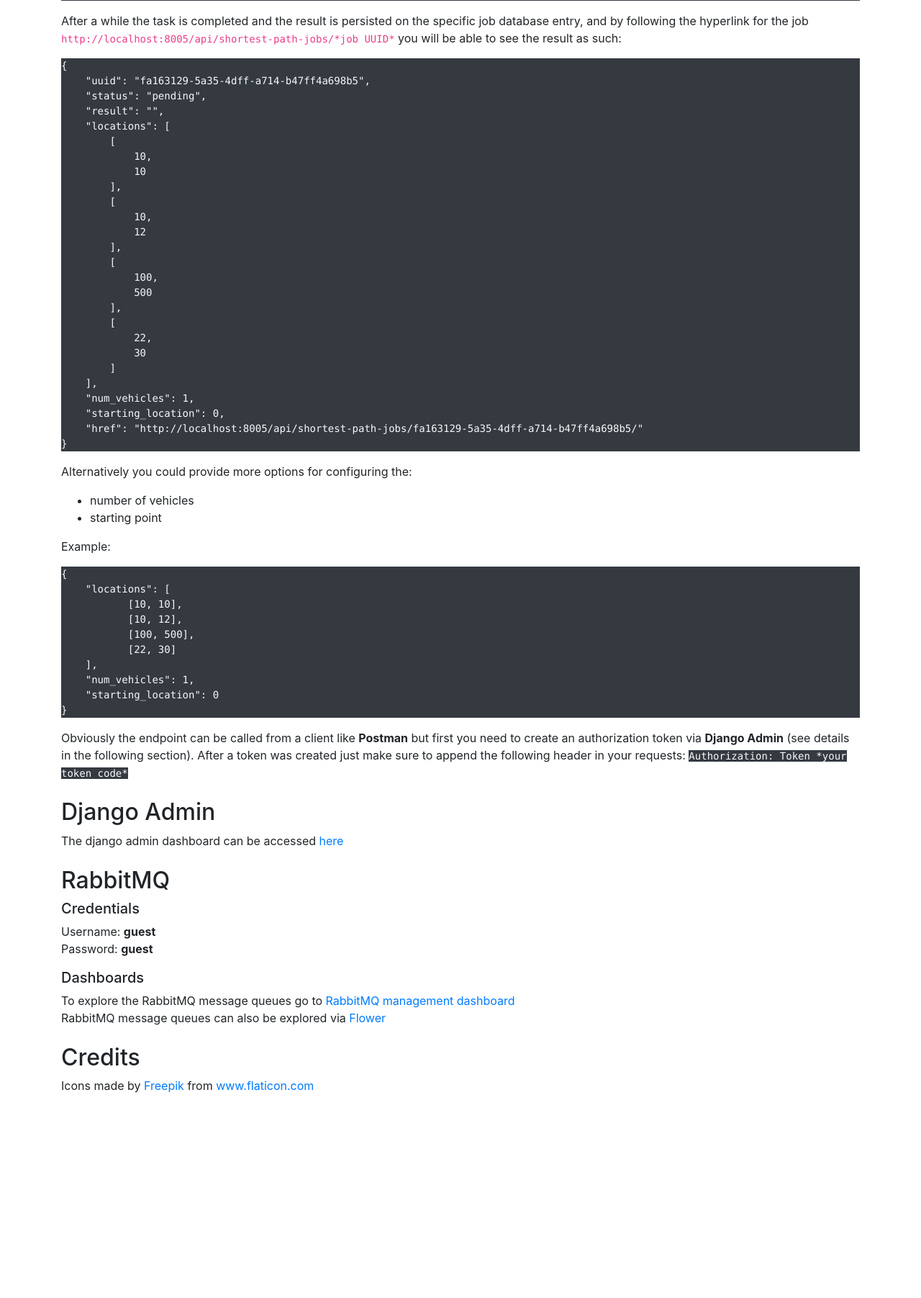
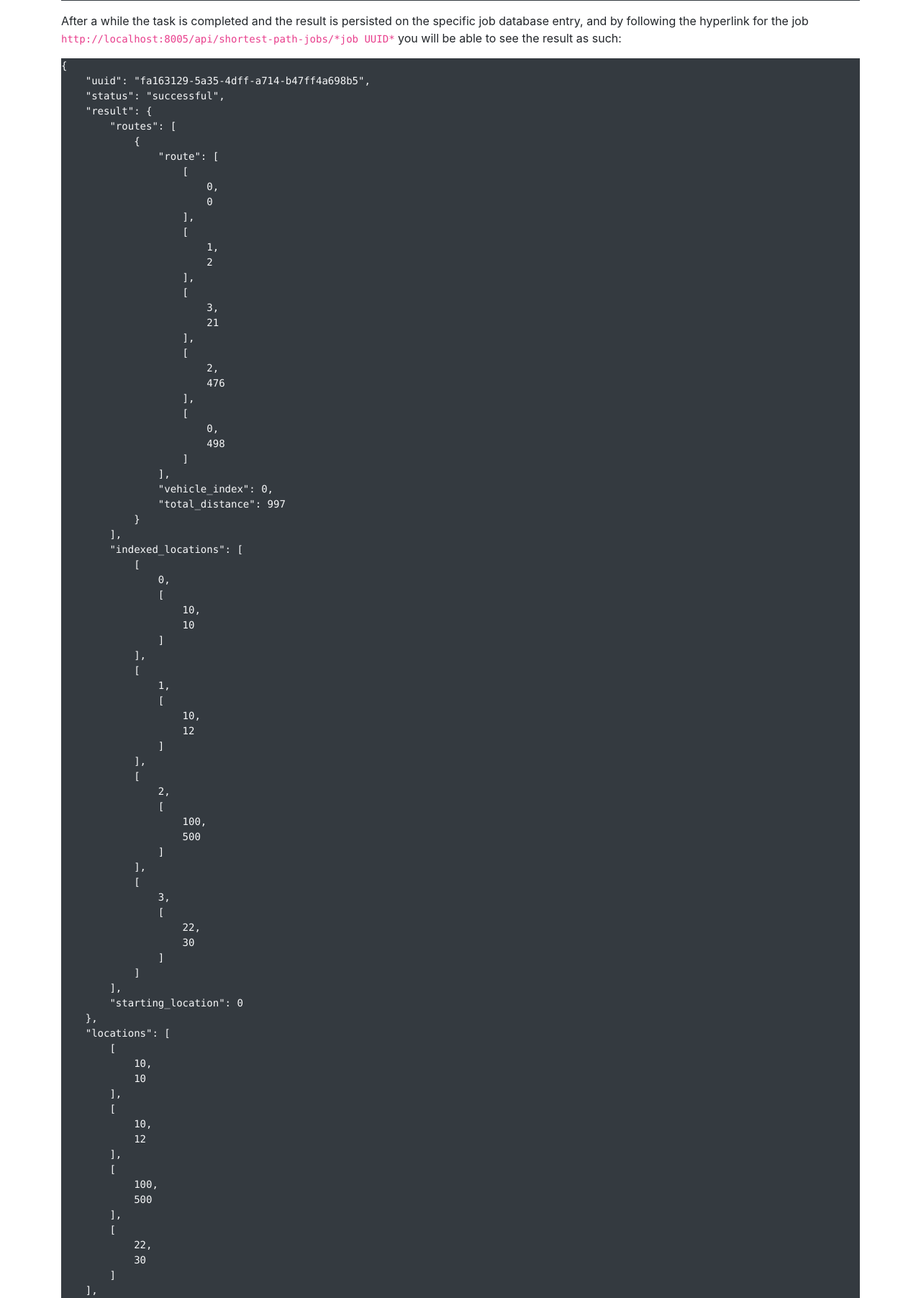
Before and after one commit to AndreiHondrari/travelling_salesman, a Django app: page / in a window 1280 px wide. Shown: the part 1612-3415 px from the top of the page at 72% size. Before the commit the page ends 3130 px from the top, so only its background shows below. Run offline with Django 3.2, Linux system fonts and the light colour scheme; some libraries are stand-ins or nearby versions.

Commit message:
Update readme and intro.

```diff
--- a/docker-compose.yml
+++ b/docker-compose.yml
@@ -46,6 +46,8 @@ services:
     depends_on:
       - bugsbunny
       - db
+
+    command: celery -A optimisation_web.celery.app worker -l INFO
 
     stdin_open: true
     tty: true
--- a/web/intro/templates/intro.html
+++ b/web/intro/templates/intro.html
@@ -94,8 +94,68 @@
 <pre class="text-light bg-dark">
 {
     "uuid": "fa163129-5a35-4dff-a714-b47ff4a698b5",
-    "status": "pending",
-    "result": "",
+    "status": "successful",
+    "result": {
+        "routes": [
+            {
+                "route": [
+                    [
+                        0,
+                        0
+                    ],
+                    [
+                        1,
+                        2
+                    ],
+                    [
+                        3,
+                        21
+                    ],
+                    [
+                        2,
+                        476
+                    ],
+                    [
+                        0,
+                        498
+                    ]
+                ],
+                "vehicle_index": 0,
+                "total_distance": 997
+            }
+        ],
+        "indexed_locations": [
+            [
+                0,
+                [
+                    10,
+                    10
+                ]
+            ],
+            [
+                1,
+                [
+                    10,
+                    12
+                ]
+            ],
+            [
+                2,
+                [
+                    100,
+                    500
+                ]
+            ],
+            [
+                3,
+                [
+                    22,
+                    30
+                ]
+            ]
+        ],
+        "starting_location": 0
+    },
     "locations": [
         [
             10,
```
Also changed, not shown: README.md.
